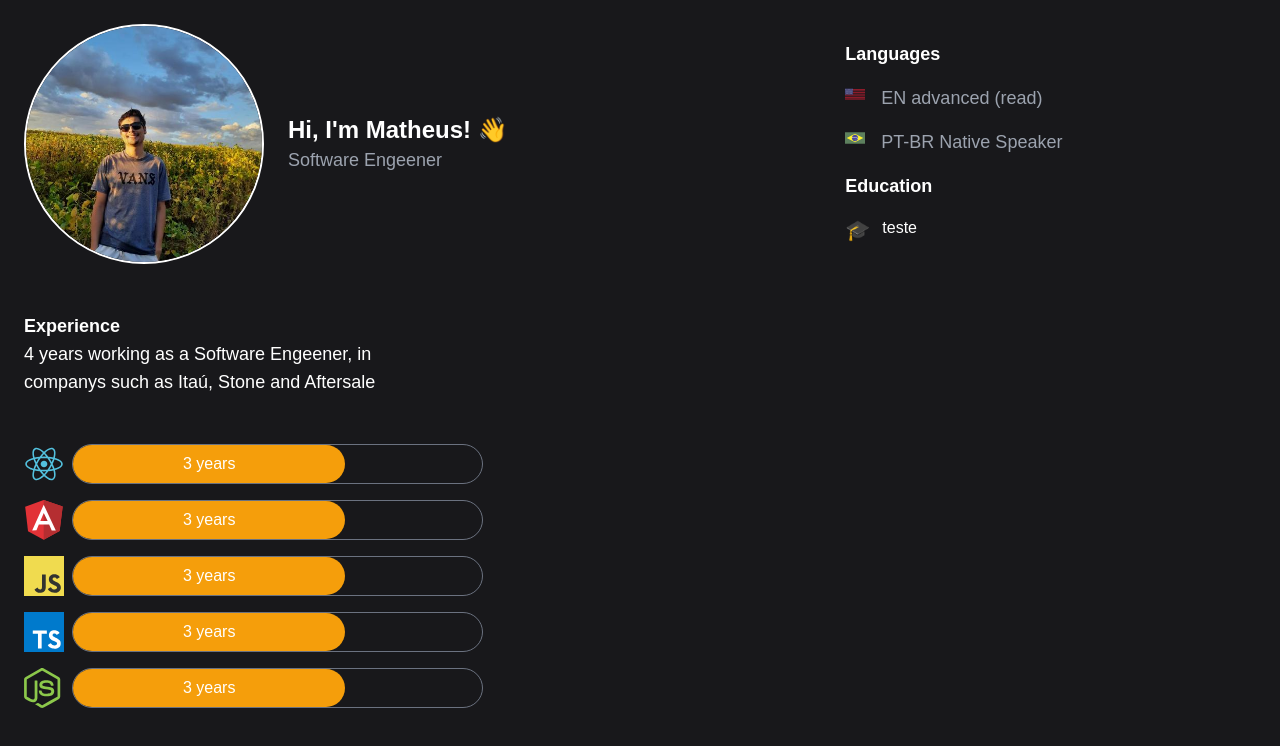
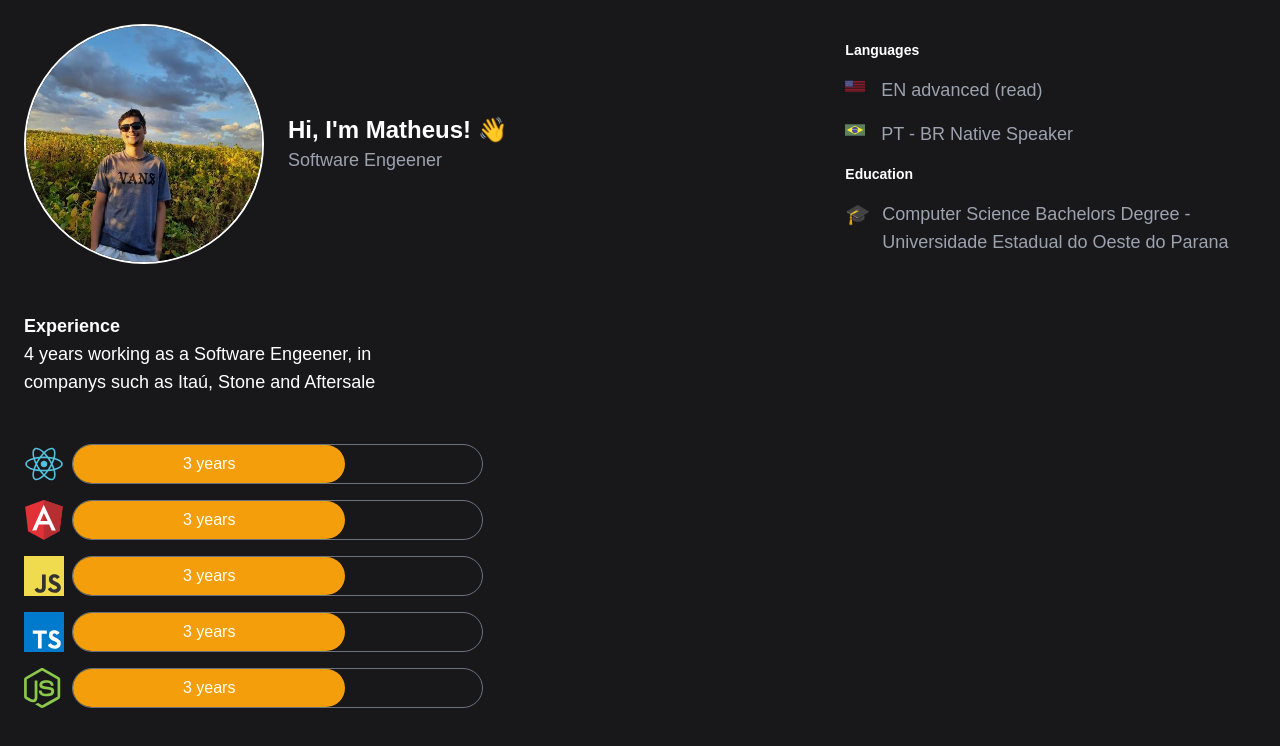
Before and after one commit to mathd1as/my-portfolio, a React (Create React App) app: page / in a window 1280 px wide. Shown: the top 746 px of the page. Built offline with nearby package versions, Linux system fonts and the light colour scheme.

Commit message:
refactor: tamanho das fontes

```diff
--- a/src/App.tsx
+++ b/src/App.tsx
@@ -49,22 +49,21 @@ function App() {
         </div>
         {/* Lnagues */}
         <div className='w-1/3 mt-4'>
-          <h3 className='font-bold text-lg'>Languages</h3>
+          <h3 className='font-bold text-sm'>Languages</h3>
           <div className='flex mt-4'>
             <img src={usaIcon} className='w-5 h-5 mr-4' />
             <span className='text-lg text-gray-400'>EN advanced (read)</span>
           </div>
           <div className='flex mt-4'>
             <img src={brazilIcon} className='w-5 h-5 mr-4' />
-            <span className='text-lg text-gray-400'>PT-BR Native Speaker</span>
+            <span className='text-lg text-gray-400'>PT - BR Native Speaker</span>
           </div>
           {/* Education */}
           <div className='mt-4'>
-            <h3 className='font-bold text-lg'>Education</h3>
+            <h3 className='font-bold text-sm'>Education</h3>
             <div className='flex mt-4'>
               <div className='mr-3 text-xl'>🎓</div>
-              {/* <span className='text-lg text-gray-400'>Computer Science Bachelors Degree - Universidade Estadual do Oeste do Parana</span> */}
-              teste
+              <span className='text-lg text-gray-400'>Computer Science Bachelors Degree - Universidade Estadual do Oeste do Parana</span>
             </div>
           </div>
           {/* FIM Education */}
```
